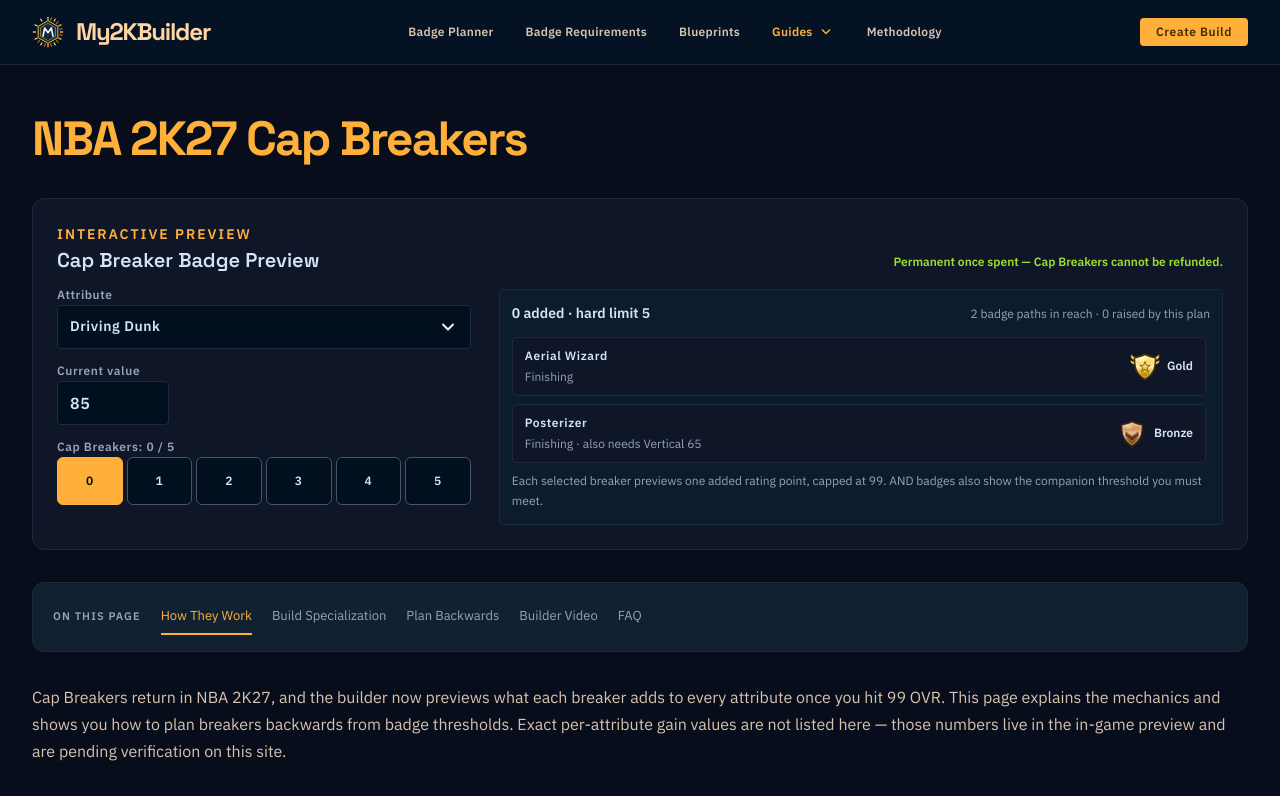
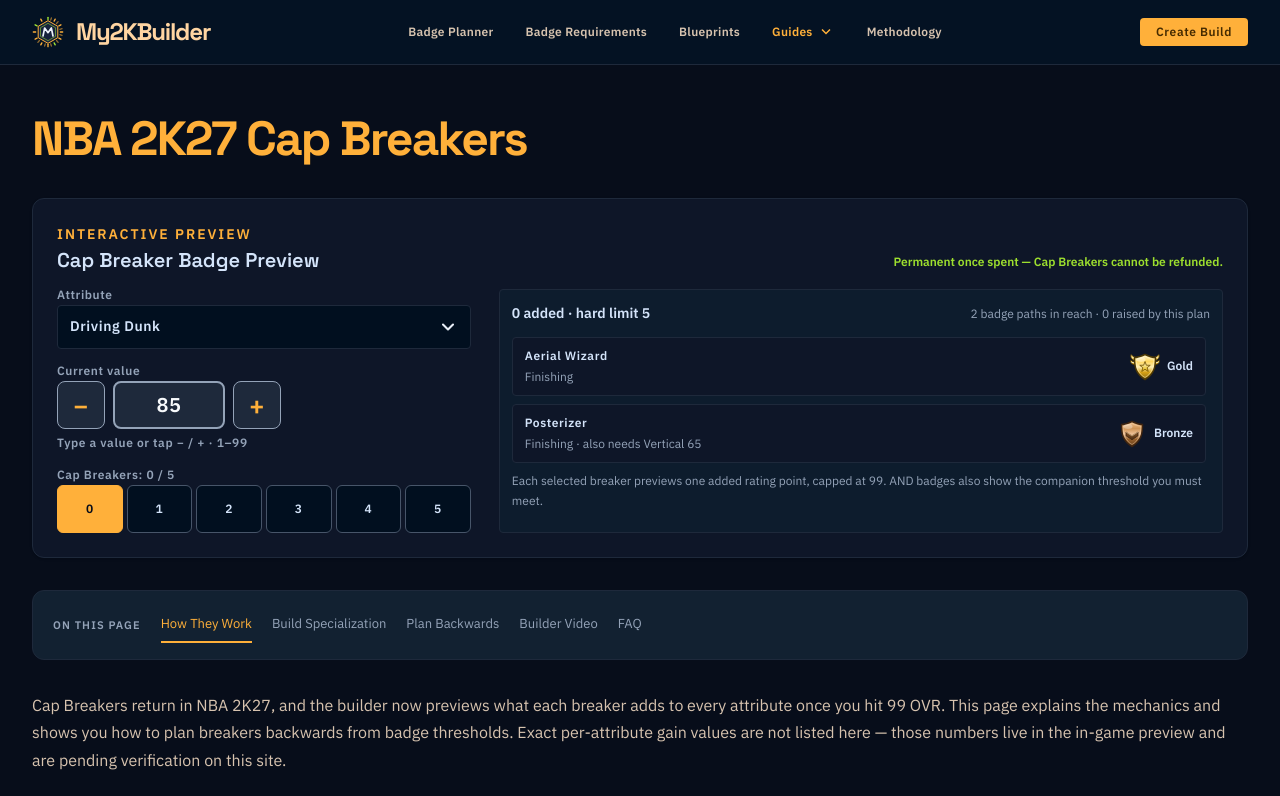
Before and after one commit to chaipeng19940310/my2kbuilder, a Next.js app: page /cap-breakers in a window 1280 px wide. Shown: the top 796 px of the page. Built offline with nearby package versions, Linux system fonts and the light colour scheme.

Commit message:
fix(cap-breakers): make current rating visibly editable

```diff
--- a/app/r18-inner.css
+++ b/app/r18-inner.css
@@ -75,8 +75,15 @@
 [data-m2k-filter]:focus-visible { outline: 2px solid #e8eef7; outline-offset: 3px; }
 .cap-preview-layout { display: grid; grid-template-columns: minmax(0, 1fr); gap: 20px; }
 .cap-preview-controls { display: flex; flex-direction: column; gap: 16px; min-width: 0; }
-.cap-current { width: 112px; }
-.cap-current input { font-size: 16px; }
+.cap-current { width: 100%; }
+.cap-current-stepper { display: grid; grid-template-columns: 48px minmax(0, 112px) 48px; gap: 8px; }
+.cap-current-stepper input { width: 100%; min-width: 0; height: 48px; border: 2px solid #94a3b8; border-radius: 8px; background: #1e293b; color: #f8fafc; font-size: 20px; font-weight: 700; text-align: center; padding: 0 8px; appearance: textfield; }
+.cap-current-stepper input::-webkit-inner-spin-button, .cap-current-stepper input::-webkit-outer-spin-button { appearance: none; margin: 0; }
+.cap-current-stepper button { width: 48px; height: 48px; border: 1px solid #94a3b8; border-radius: 8px; background: #1e293b; color: #ffb03a; font-size: 26px; font-weight: 700; cursor: pointer; touch-action: manipulation; }
+.cap-current-stepper button:hover:not(:disabled) { background: #334155; border-color: #ffb03a; }
+.cap-current-stepper button:disabled { opacity: .4; cursor: not-allowed; }
+.cap-current-stepper input:focus { border-color: #ffb03a; outline: 2px solid #ffb03a; outline-offset: 3px; }
+.cap-current-stepper button:focus-visible { outline: 2px solid #ffb03a; outline-offset: 3px; }
 .cap-breaker-buttons { display: grid; grid-template-columns: repeat(6, minmax(44px, 1fr)); gap: 4px; }
 .cap-breaker-buttons button { min-height: 48px; min-width: 44px; cursor: pointer; border: 1px solid #475569; border-radius: 6px; font-weight: 700; }
 .cap-breaker-buttons button[aria-pressed="true"] { background: #ffb03a; color: #070d1a; border-color: #ffb03a; }
--- a/components/CapBreakerCalculator.tsx
+++ b/components/CapBreakerCalculator.tsx
@@ -67,7 +67,17 @@
     [badges],
   );
   const [attribute, setAttribute] = useState("Driving Dunk");
+  // This standalone preview retains the existing 1–99 rating range;
+  // badge thresholds are not attribute/build-specific rating limits.
+  const minRating = 1;
+  const maxRating = 99;
   const [current, setCurrent] = useState(85);
+  const [currentDraft, setCurrentDraft] = useState("85");
+  function updateCurrent(value: number) {
+    const next = Math.min(maxRating, Math.max(minRating, Math.trunc(value)));
+    setCurrent(next);
+    setCurrentDraft(String(next));
+  }
   const [breakers, setBreakers] = useState(0);
   const projected = Math.min(99, current + breakers);
 
@@ -114,19 +124,34 @@
             ))}
           </select>
         </label>
-        <label className="cap-current flex flex-col gap-1 text-label-md text-text-muted">
-          Current value
-          <input
-            aria-label="Current attribute value"
-            className={fieldClass}
-            inputMode="numeric"
-            max={99}
-            min={1}
-            onChange={(event) => setCurrent(Math.min(99, Math.max(1, Number(event.target.value) || 1)))}
-            type="number"
-            value={current}
-          />
-        </label>
+        <div className="cap-current flex flex-col gap-1 text-label-md text-text-muted">
+          <label htmlFor="cap-current-value">Current value</label>
+          <div className="cap-current-stepper" role="group" aria-label="Adjust current attribute value">
+            <button type="button" aria-label="Decrease current value by 1" disabled={current <= minRating} onClick={() => updateCurrent(current - 1)}>−</button>
+            <input
+              id="cap-current-value"
+              aria-label="Current attribute value"
+              aria-describedby="cap-current-hint"
+              inputMode="numeric"
+              max={maxRating}
+              min={minRating}
+              step={1}
+              onChange={(event) => {
+                const raw = event.target.value;
+                if (raw === "") {
+                  setCurrentDraft("");
+                  return;
+                }
+                if (Number.isFinite(event.target.valueAsNumber)) updateCurrent(event.target.valueAsNumber);
+              }}
+              onBlur={() => setCurrentDraft(String(current))}
+              type="number"
+              value={currentDraft}
+            />
+            <button type="button" aria-label="Increase current value by 1" disabled={current >= maxRating} onClick={() => updateCurrent(current + 1)}>+</button>
+          </div>
+          <p id="cap-current-hint" className="text-body-sm">Type a value or tap − / + · {minRating}–{maxRating}</p>
+        </div>
         <div className="flex flex-col gap-1 text-label-md text-text-muted">
           Cap Breakers: {breakers} / 5
           <div className="cap-breaker-buttons" role="group" aria-label="Cap Breakers to add">
```
